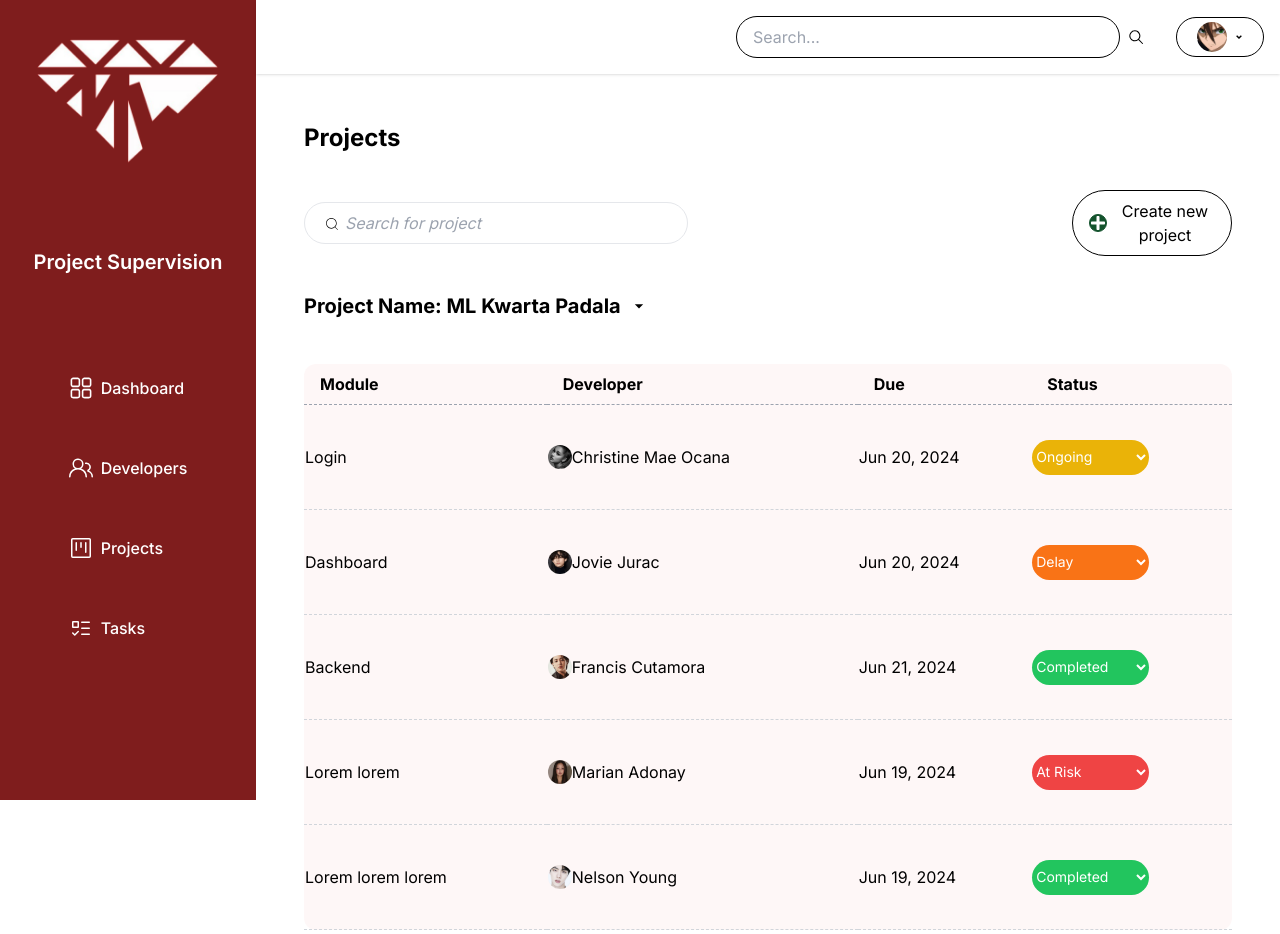
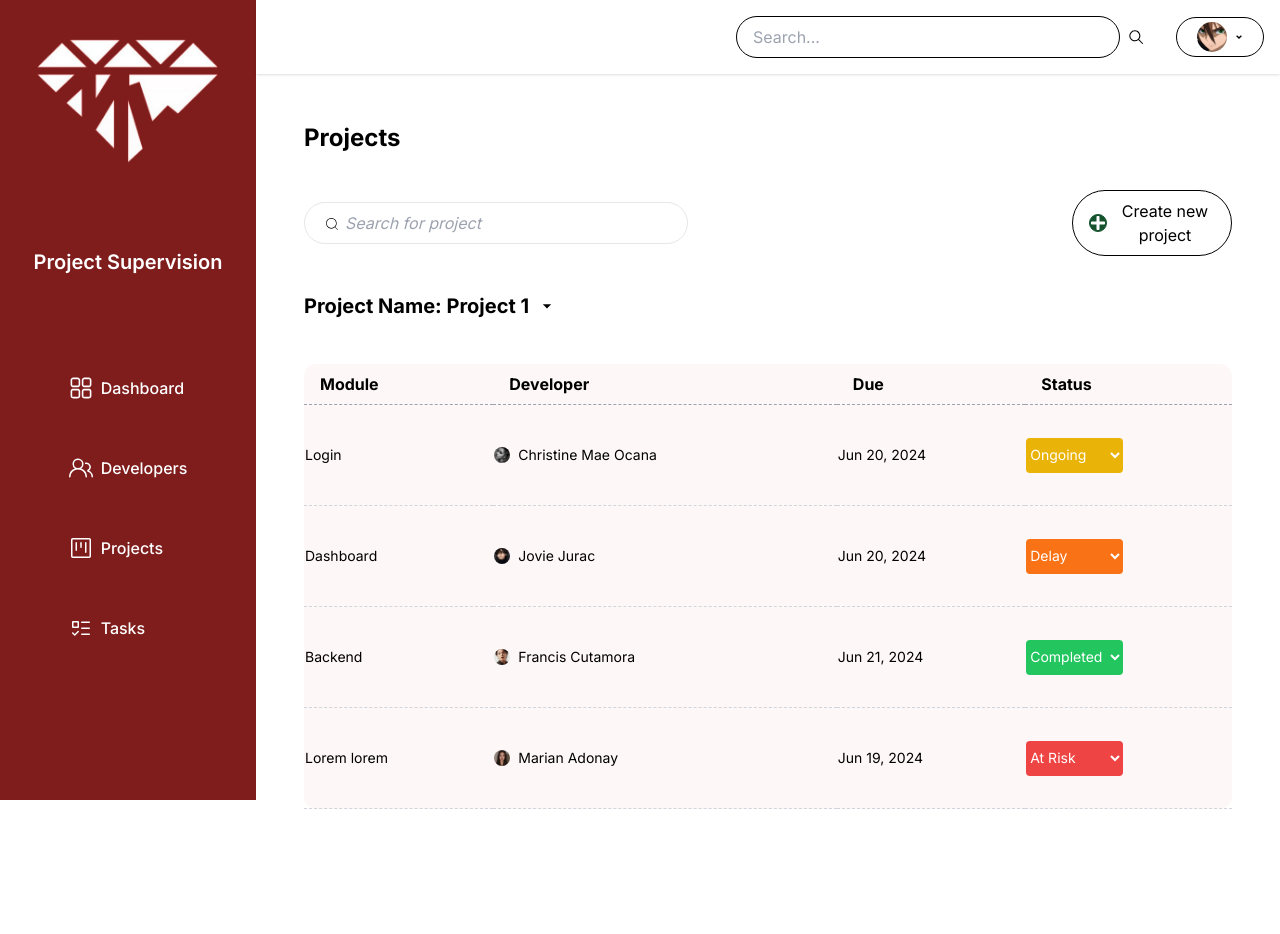
Before and after one commit to Dev-Jhoncel/project-supervision, a Next.js app in the folder frontend/: page /projects in a window 1280 px wide. Shown: the top 934 px of the page. After the commit the page ends 857 px from the top, so only its background shows below. Built offline with nearby package versions, Linux system fonts and the light colour scheme.

Commit message:
Modified Developer,Project,Task Pages

```diff
--- a/frontend/src/app/(pages)/developers/page.tsx
+++ b/frontend/src/app/(pages)/developers/page.tsx
@@ -227,7 +227,7 @@ const DeveloperTable: React.FC = () => {
                 ) : (
                   <>
                     <td className="py-8 px-4 border-b border-dashed">
-                      <div className="flex items-center gap-2">
+                      <div className="text-sm flex items-center gap-2">
                         <img
                           src={dev.profilePicture}
                           alt={`${dev.name}'s profile`}
@@ -236,10 +236,10 @@ const DeveloperTable: React.FC = () => {
                         <span>{dev.name}</span>
                       </div>
                     </td>
-                    <td className="py-8 px-4 border-b border-dashed cursor-pointer hover-font-bold">
+                    <td className=" text-sm py-8 px-4 border-b border-dashed cursor-pointer hover-font-bold">
                       {dev.department}
                     </td>
-                    <td className="py-8 px-4 border-b border-dashed">
+                    <td className=" text-sm py-8 px-4 border-b border-dashed">
                       {dev.project}
                     </td>
                     <td className="text-sm py-8 px-4 border-b border-dashed">
@@ -258,14 +258,14 @@ const DeveloperTable: React.FC = () => {
                         <option value="Busy">Busy</option>
                       </select>
                     </td>
-                    <td className="text-yellow-500 py-8 px-4 border-b border-dashed">
+                    <td className="text-sm text-yellow-500 py-8 px-4 border-b border-dashed">
                       {"★".repeat(dev.ratings)}
                       {"☆".repeat(5 - dev.ratings)}
                     </td>
                     <td className="py-8 px-4 border-b border-dashed">
                       <button
                         onClick={() => handleEditDeveloper(index)}
-                        className="bg-yellow-500 text-white px-4 py-2 rounded mr-2"
+                        className=" text -sm bg-yellow-500 text-white px-4 py-2 rounded mr-2"
                       >
                         <CiEdit />
                       </button>
--- a/frontend/src/app/(pages)/projects/page.tsx
+++ b/frontend/src/app/(pages)/projects/page.tsx
@@ -42,13 +42,6 @@ const projects: Project[] = [
     status: "At Risk",
     profilePicture: "mprofile.jpg",
   },
-  {
-    module: "Lorem lorem lorem",
-    developer: "Nelson Young",
-    due: "Jun 19, 2024",
-    status: "Completed",
-    profilePicture: "nprofile.jpg",
-  },
 ];
 
 const statusOptions: ("Ongoing" | "Delay" | "Completed" | "At Risk")[] = [
@@ -62,6 +55,7 @@ const ProjectCard: React.FC = () => {
   const [selectedStatus, setSelectedStatus] = useState<{
     [key: number]: string | undefined;
   }>({});
+  const [selectedProject, setSelectedProject] = useState<string>("Project 1");
 
   const handleStatusChange = (index: number, status: string) => {
     setSelectedStatus((prev) => ({
@@ -121,7 +115,7 @@ const ProjectCard: React.FC = () => {
           className="text-xl font-bold mb-2 flex items-center cursor-pointer"
           onClick={toggleDropdown}
         >
-          Project Name: ML Kwarta Padala
+          Project Name: {selectedProject}
           <MdArrowDropDown
             className={`ml-2 transition-transform transform ${
               isOpen ? "rotate-180" : ""
@@ -129,11 +123,15 @@ const ProjectCard: React.FC = () => {
           />
         </h2>
         {isOpen && (
-          <ul className="mt-2 bg-white-200 rounded-lg shadow-md p-2">
+          <ul className="text-sm mt-2 bg-white-200 w-52 rounded-lg shadow-md">
             {projectNames.map((name, index) => (
               <li
                 key={index}
-                className="py-1 px-2 hover:bg-gray-100 rounded-lg"
+                className="py-1 px-2 hover:bg-gray-100 rounded-lg cursor-pointer"
+                onClick={() => {
+                  setSelectedProject(name);
+                  setIsOpen(false);
+                }}
               >
                 {name}
               </li>
@@ -165,25 +163,25 @@ const ProjectCard: React.FC = () => {
               return (
                 <tr
                   key={index}
-                  className="hover:font-semibold border-b border-gray-300 border-dashed my-4"
+                  className="hover:font-semibold border-b border-gray-300 border-dashed my-2"
                 >
-                  <td className="relative py-5">{project.module}</td>
-                  <td className="flex items-center gap- py-10">
+                  <td className="text-sm relative py-5">{project.module}</td>
+                  <td className="text-sm flex items-center gap-2 py-10">
                     <img
                       src={project.profilePicture}
                       alt={project.developer}
-                      className="flex items-center w-6 h-6 rounded-full object-cover relative"
+                      className="flex items-center w-4 h-4 rounded-full object-cover relative"
                     />
                     {project.developer}
                   </td>
-                  <td className="py-4">{project.due}</td>
+                  <td className="text-sm py-4">{project.due}</td>
                   <td className="py-4">
                     <select
                       value={currentStatus}
                       onChange={(e) =>
                         handleStatusChange(index, e.target.value)
                       }
-                      className={`pr-6 py-2 rounded-full text-white text-sm ${getStatusColor(
+                      className={`pr-1 py-2 rounded text-white text-sm ${getStatusColor(
                         currentStatus
                       )}`}
                     >
--- a/frontend/src/app/(pages)/tasks/page.tsx
+++ b/frontend/src/app/(pages)/tasks/page.tsx
@@ -155,7 +155,7 @@ const TaskList: React.FC = () => {
           </button>
         </div>
         <div className="overflow-x-auto">
-          <table className="min-w-full divide-y divide-gray-200">
+          <table className=" min-w-full divide-y divide-gray-200">
             <thead className="bg-gray-50">
               <tr>
                 <th className="px-6 py-3 text-left text-xs font-medium text-gray-500 uppercase tracking-wider">
```
